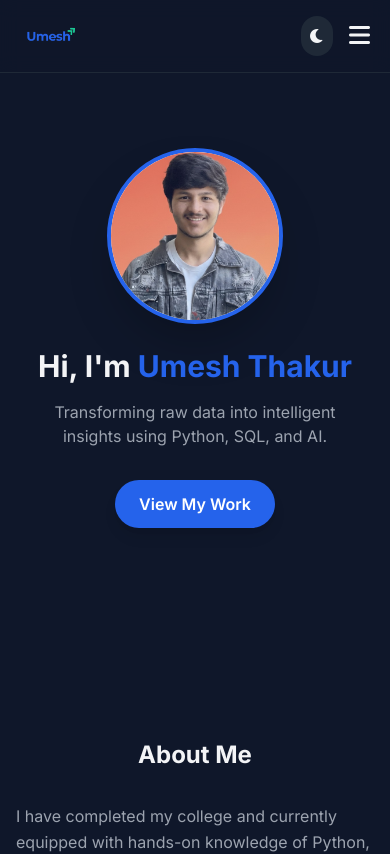
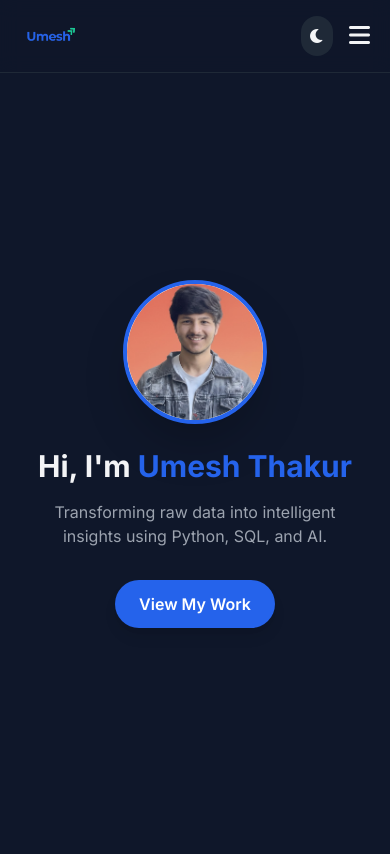
Before and after one commit to Umeshh-Dev/umesh-portfolio, a React (Vite) app: page / in a window 390 px wide. Shown: the top 854 px of the page. Built offline with nearby package versions, Linux system fonts and the light colour scheme; no server answers.

Commit message:
edit styless

```diff
--- a/src/App.jsx
+++ b/src/App.jsx
@@ -375,8 +375,8 @@ function App() {
       )}
 
       {/* HERO SECTION */}
-      <section id="home" className="hero min-h-screen flex flex-col justify-center items-center text-center px-4 sm:px-6 pt-20 sm:pt-28 pb-12">
-        <div className="w-44 h-44 sm:w-48 sm:h-48 rounded-full mb-6 border-4 border-[#2563EB] overflow-hidden shadow-2xl flex items-center justify-center bg-white">
+      <section id="home" className="min-h-screen flex flex-col justify-center items-center text-center px-4 sm:px-6 pt-28 sm:pt-36 pb-12">
+        <div className="w-36 h-36 sm:w-48 sm:h-48 rounded-full mb-6 border-4 border-[#2563EB] overflow-hidden shadow-2xl flex items-center justify-center bg-white">
           <img src="/Profile Picture.jpeg" alt="Umesh Thakur" className="min-w-[155%] min-h-[155%] object-cover" style={{ objectPosition: 'center 20%' }} />
         </div>
         <h1 className="text-3xl sm:text-5xl md:text-7xl font-bold mb-4">Hi, I'm <span className="text-[#2563EB]">Umesh Thakur</span></h1>
@@ -384,7 +384,7 @@ function App() {
         <a href="#projects" className="bg-[#2563EB] hover:bg-blue-700 text-white px-6 sm:px-8 py-3 rounded-full font-semibold transition-all transform hover:scale-105 shadow-lg">View My Work</a>
       </section>
 
-      {/* ABOUT SECTION */}
+      {/* ABOUT SECTION (ID moved to h2) */}
       <section className="py-16 sm:py-20 px-4 sm:px-6 max-w-6xl mx-auto">
         <h2 id="about" className="text-2xl sm:text-3xl font-bold mb-8 sm:mb-12 text-center">About Me</h2>
         <div className="grid grid-cols-1 md:grid-cols-2 gap-8 md:gap-12 items-center">
@@ -406,7 +406,7 @@ function App() {
         </div>
       </section>
 
-      {/* EDUCATION SECTION */}
+      {/* EDUCATION SECTION (ID moved to title container) */}
       <section className="py-16 sm:py-20 px-4 sm:px-6 max-w-6xl mx-auto">
         <div id="education-section" className="text-center mb-10 sm:mb-12">
           <h2 className="text-2xl sm:text-3xl font-bold mb-4">Education & Credentials</h2>
@@ -475,7 +475,7 @@ function App() {
         </div>
       </section>
 
-      {/* PROJECTS SECTION */}
+      {/* PROJECTS SECTION (ID moved to title container) */}
       <section className="py-16 sm:py-20 px-4 sm:px-6 max-w-6xl mx-auto">
         <div id="projects" className="text-center mb-10 sm:mb-12">
           <h2 className="text-2xl sm:text-3xl font-bold mb-4">Projects</h2>
@@ -525,7 +525,7 @@ function App() {
         )}
       </section>
 
-      {/* CONTACT SECTION */}
+      {/* CONTACT SECTION (ID moved to h2) */}
       <section className="py-16 sm:py-20 px-4 sm:px-6 max-w-4xl mx-auto text-center">
         <h2 id="contact" className="text-2xl sm:text-3xl font-bold mb-6">Get In Touch</h2>
         <p className="text-gray-400 mb-8 sm:mb-10 contact-desc text-sm sm:text-base">Have a project in mind? Let's talk.</p>
--- a/src/style.css
+++ b/src/style.css
@@ -3,14 +3,10 @@ body {
     scroll-behavior: smooth;
 }
 
-/* Navbar ke niche sections ko chupne se rokne ke liye proper offset */
+/* Navbar ke theek niche heading laane ke liye exact offset */
 html {
   scroll-behavior: smooth;
-  scroll-padding-top: 95px;
-}
-
-section {
-  scroll-margin-top: 95px;
+  scroll-padding-top: 85px;
 }
 
 .glass {
@@ -89,14 +85,42 @@ section {
   }
 
   .hero {
-    min-height: 80vh !important;
+    min-height: 75vh !important;
     height: auto !important;
-    padding-top: 20px !important;
-    padding-bottom: 20px !important;
+    padding-top: 30px !important;
+    padding-bottom: 30px !important;
     display: flex !important;
     flex-direction: column !important;
     justify-content: center !important;
     align-items: center !important;
     text-align: center;
   }
+
+  .hero img.rounded-full,
+  .hero .profile-pic-container img,
+  .hero img {
+    width: 180px !important;
+    height: 180px !important;
+    margin-top: 0px !important;
+    margin-bottom: 16px !important;
+  }
+
+  .hero h1 {
+    font-size: 30px !important;
+    margin-top: 0px !important;
+    margin-bottom: 8px !important;
+  }
+
+  .hero p {
+    font-size: 16px !important;
+    margin-bottom: 20px !important;
+    padding-left: 12px;
+    padding-right: 12px;
+  }
+
+  .hero .btn {
+    font-size: 16px !important;
+    padding: 12px 28px !important;
+    margin-bottom: 0px !important;
+  }
 }
```
